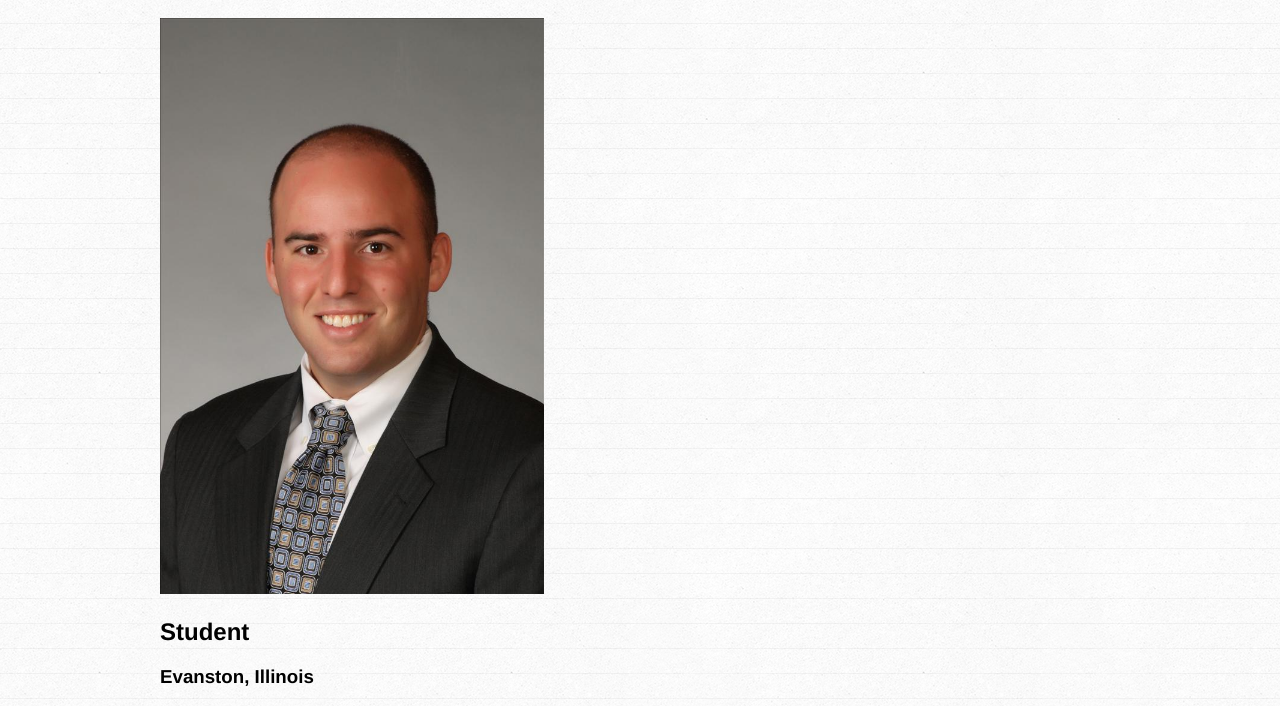
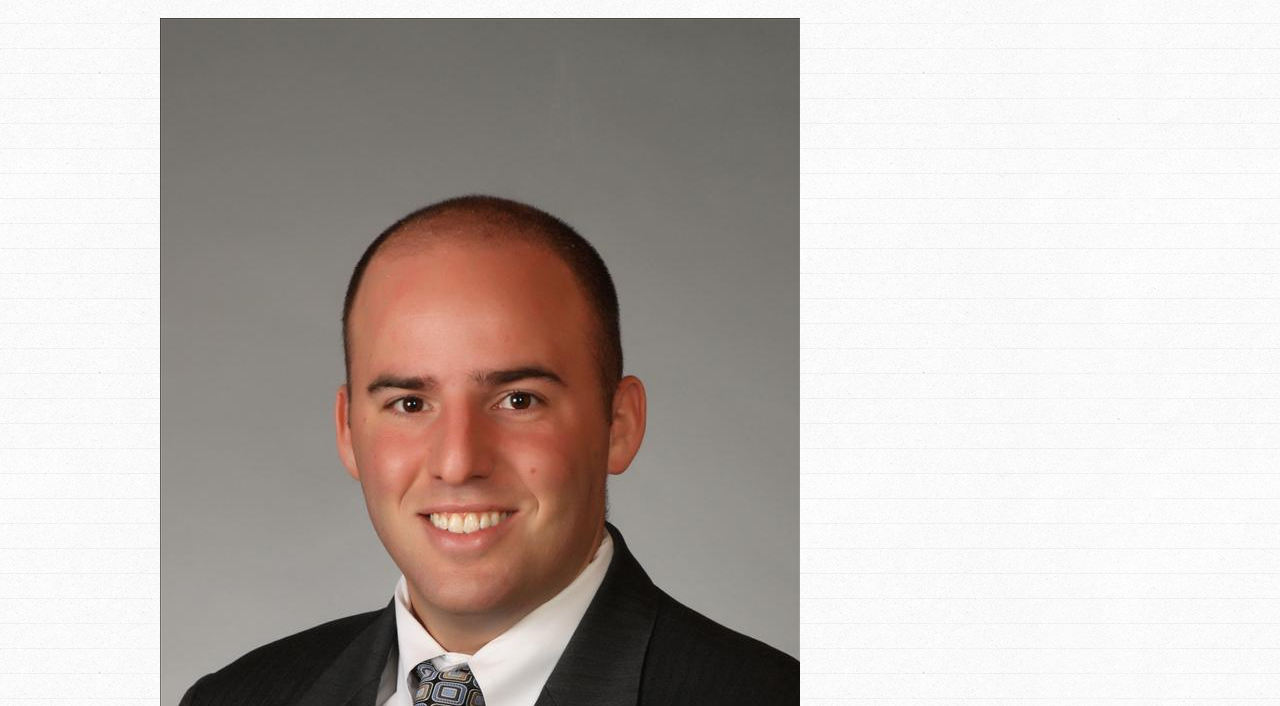
Before and after one commit to BrianDeutsch/BrianDeutsch.github.io, a plain HTML site: page index.html in a window 1280 px wide. Shown: the part 62-768 px from the top of the page. Drawn offline with Linux system fonts and the light colour scheme.

Commit message:
Headshot

```diff
--- a/index.html
+++ b/index.html
@@ -9,7 +9,7 @@
   <div id="wrapper">
     <h1>Brian Deutsch</h1>
     <p>
-      <img src="headshot.jpg" width="40%" height="40%">
+      <img src="Headshot.jpg">
     </p>
     <h2>Student</h2>
     <h3>Evanston, Illinois</h3>
```
